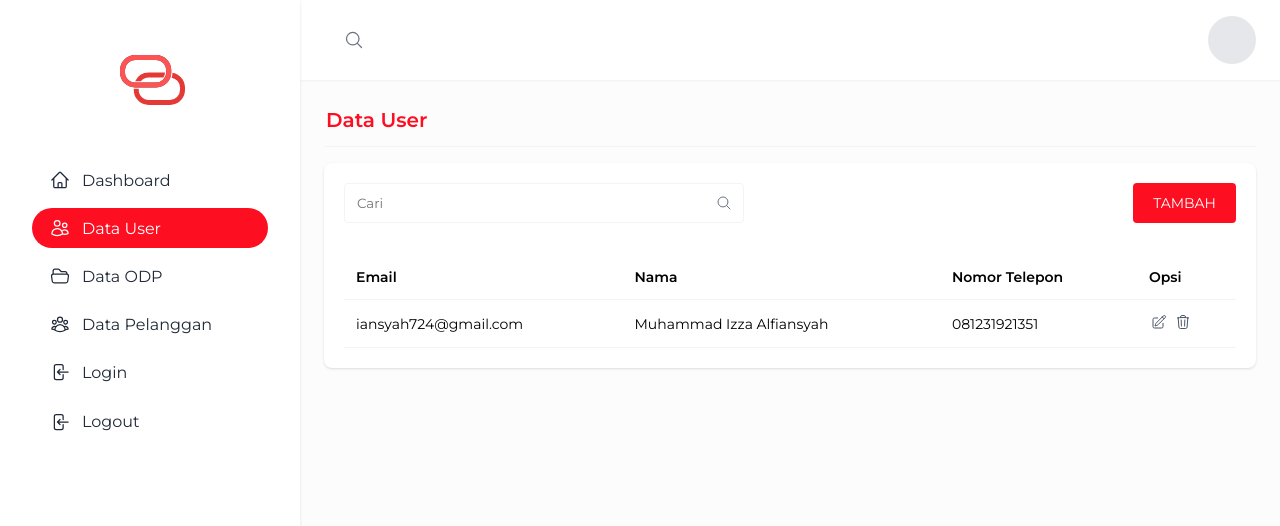
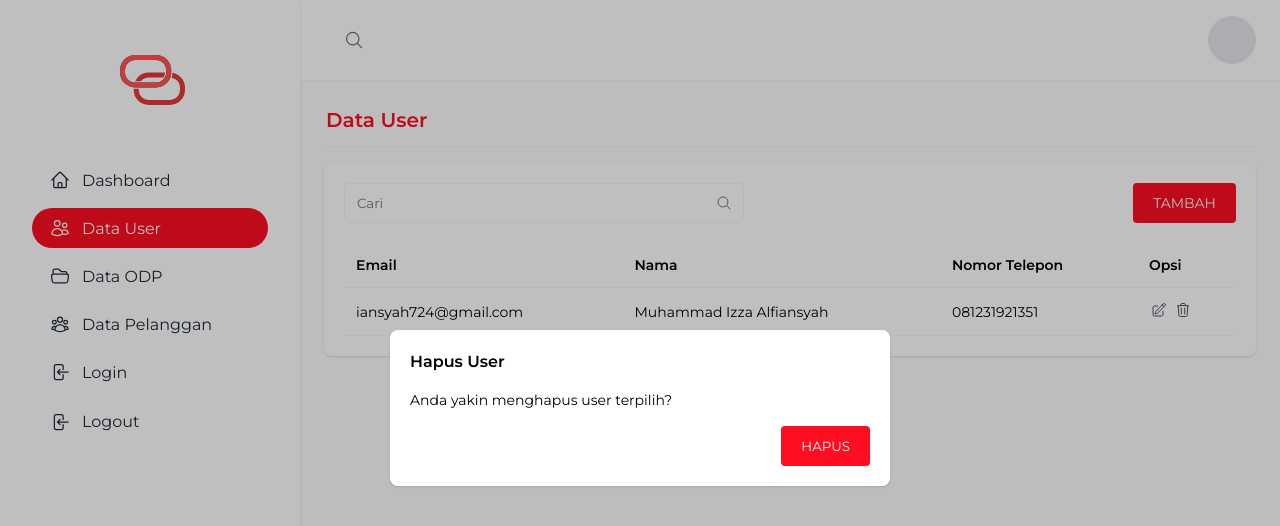
Before and after one commit to izzaalfiansyah/geoodp, a Nuxt app in the folder frontend/: page /user in a window 1280 px wide. Both pictures are taken after a click on the button 1182 px from the left and 323 px from the top of the page. Shown: the top 526 px of the page. Built offline with nearby package versions, Linux system fonts and the light colour scheme.

Commit message:
make delete dialog

```diff
--- a/frontend/components/Card.vue
+++ b/frontend/components/Card.vue
@@ -1,5 +1,14 @@
 <template>
-  <div class="bg-white rounded-lg shadow p-5">
+  <div class="bg-white rounded-lg shadow p-5 max-w-full">
+    <template v-if="title">
+      <div class="mb-4 text-base font-semibold">{{ title }}</div>
+    </template>
     <slot></slot>
   </div>
 </template>
+
+<script setup lang="ts">
+defineProps<{
+  title?: string;
+}>();
+</script>
--- /dev/null
+++ b/frontend/components/Dialog.vue
@@ -0,0 +1,20 @@
+<template>
+  <div class="fixed top-0 left-0 right-0 bottom-0 p-5 z-2000 flex items-center justify-center"
+    :class="{ '!hidden': !modelValue }">
+    <div class="fixed top-0 left-0 right-0 bottom-0 bg-black bg-opacity-25" @click="$emit('update:modelValue', false)">
+    </div>
+    <div class="max-w-full scale-0 delay-1000 transition" :class="{ '!scale-100': modelValue }">
+      <slot></slot>
+    </div>
+  </div>
+</template>
+
+<script lang="ts" setup>
+defineProps<{
+  modelValue: boolean;
+}>();
+
+defineEmits<{
+  (e: 'update:modelValue', val: boolean): void;
+}>();
+</script>
--- a/frontend/components/panel/Sidebar.vue
+++ b/frontend/components/panel/Sidebar.vue
@@ -9,7 +9,7 @@
       <ul class="list-none pl0">
         <template v-for="menu in menus">
           <li class="mb2">
-            <NuxtLink :to="menu.path"
+            <NuxtLink :to="menu.path" @click="$emit('toggle')"
               :class="`flex items-center p2.5 px4.5 decoration-none text-gray800 transition ${menu.path == route.path || (menu.path != '/' && route.path.includes(menu.path)) ? 'bg-primary text-white' : 'hover:text-primary'} rounded rounded-full`">
               <Icon :type="menu.icon" class="mr3 w5 h5" />
               <span>{{ menu.title }}</span>
@@ -26,7 +26,7 @@
       </ul>
     </div>
   </div>
-  <div class="bg-black bg-opacity-25 fixed top-0 left-0 right-0 bottom-0 z-99" :class="{ hidden: !open }"
+  <div class="bg-black bg-opacity-25 lg:hidden fixed top-0 left-0 right-0 bottom-0 z-99" :class="{ hidden: !open }"
     @click="$emit('toggle')">
   </div>
 </template>
--- a/frontend/pages/user/index.vue
+++ b/frontend/pages/user/index.vue
@@ -2,15 +2,15 @@
   <PanelTitle>Data User</PanelTitle>
   <Card>
     <div class="flex items-center justify-between gap-4 flex-wrap">
-      <div class="relative">
+      <div class="relative w-full lg:w-auto">
         <button class="btn absolute top-0 right-0 w-10 bg-transparent text-gray-500 flex items-center justify-center p-0">
           <Icon type="search" class="w-4 h-4"></Icon>
         </button>
         <input type="text" class="lg:w-400px input pr-10" placeholder="Cari">
       </div>
-      <NuxtLink to="/user/create" class="btn btn-primary no-underline">Tambah</NuxtLink>
+      <NuxtLink to="/user/create" class="btn btn-primary no-underline order-first lg:order-last">Tambah</NuxtLink>
     </div>
-    <div class="mt-8">
+    <div class="mt-5">
       <Table :headers="['Email', 'Nama', 'Nomor Telepon', 'Opsi']" :items="[
         {
           email: 'iansyah724@gmail.com',
@@ -25,7 +25,8 @@
               <Icon type="edit" class="w-4 h-4"></Icon>
             </button>
             <button type="button"
-              class="cursor-pointer text-gray-600 hover:text-primary transition bg-transparent border-transparent">
+              class="cursor-pointer text-gray-600 hover:text-primary transition bg-transparent border-transparent"
+              @click="deleteDialog = true">
               <Icon type="delete" class="w-4 h-4"></Icon>
             </button>
           </div>
@@ -33,4 +34,17 @@
       </Table>
     </div>
   </Card>
+
+  <Dialog v-model="deleteDialog">
+    <Card class="w-500px" title="Hapus User">
+      Anda yakin menghapus user terpilih?
+      <div class="mt-4 flex justify-end">
+        <button @click="deleteDialog = false" type="submit" class="btn btn-primary">Hapus</button>
+      </div>
+    </Card>
+  </Dialog>
 </template>
+
+<script setup>
+const deleteDialog = ref(false);
+</script>
```
